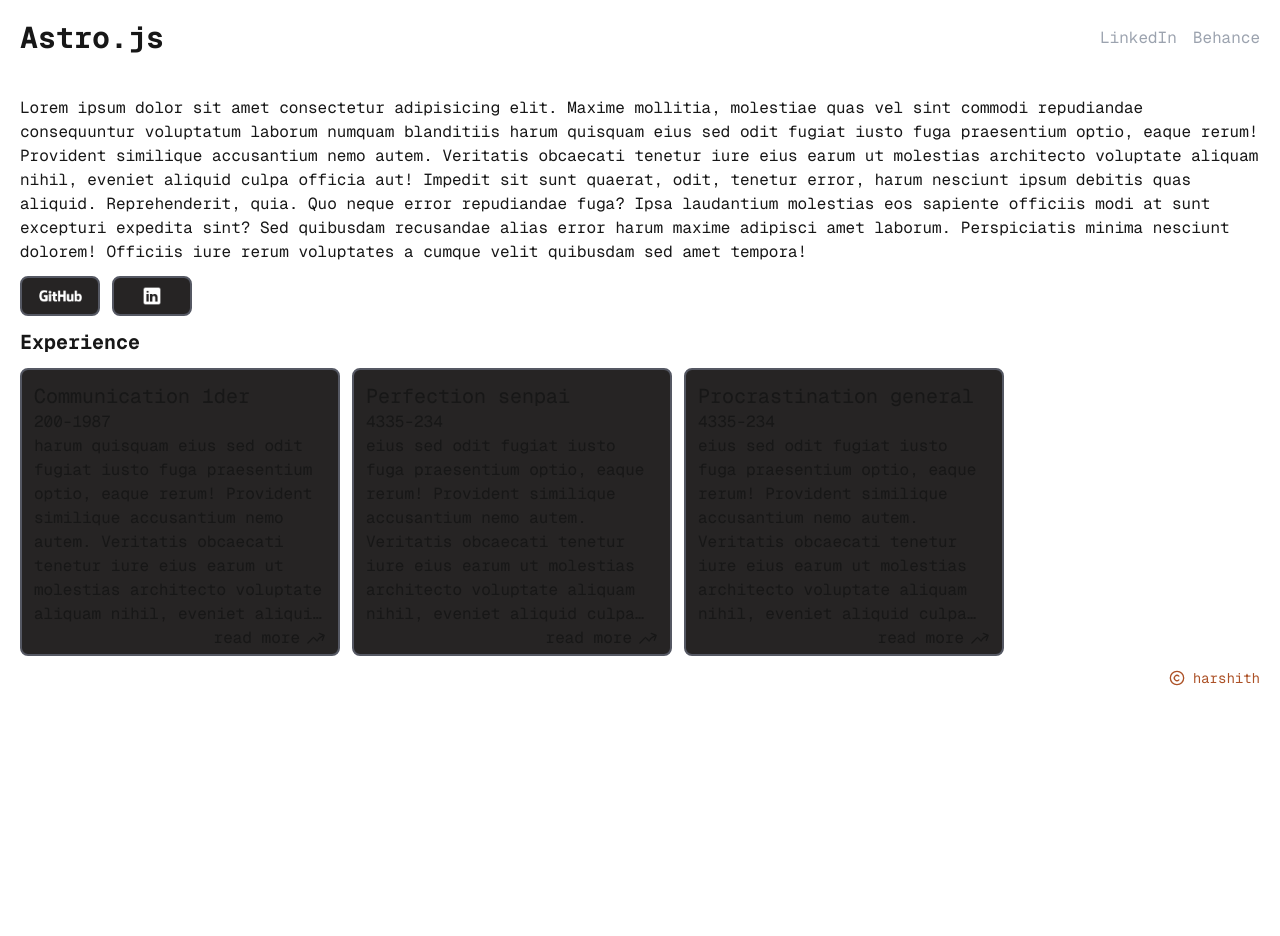
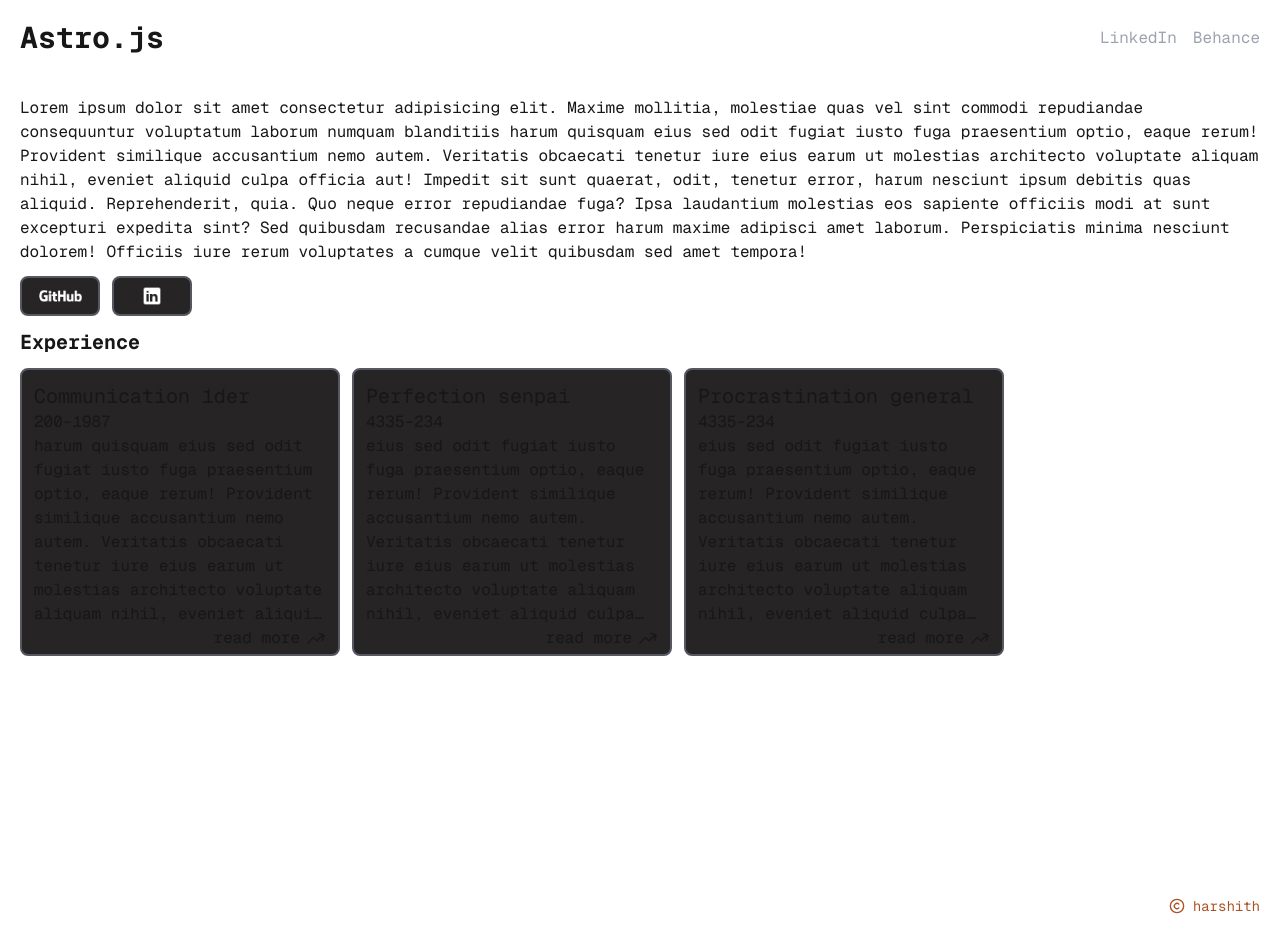
Before and after one commit to HarshithManjunath/next-landing, a Next.js app: page / in a window 1280 px wide. Before the commit the page ends 876 px from the top, so only its background shows below. Built offline with nearby package versions, Linux system fonts and the light colour scheme.

Commit message:
minor UI mods

```diff
--- a/app/ui/components/expcard.tsx
+++ b/app/ui/components/expcard.tsx
@@ -27,7 +27,7 @@ export default function Expcard({ data }: Expcardtype) {
             <div className="exp-exp-details md:text-sm lg:text-base line-clamp-8">
               {item?.text}
             </div>
-            <div className="readmr w-100 flex justify-end items-center space-x-1.5">
+            <div className="readmr w-100 flex justify-end items-center space-x-1.5 cursor-pointer">
               <span>read more</span> <ArrowTrendingUpIcon className="h-5" />
             </div>
           </div>
--- a/app/ui/components/footer.tsx
+++ b/app/ui/components/footer.tsx
@@ -5,13 +5,13 @@ import copyright from "../icons/copyright.svg";
 export default function Footer() {
   return (
     <div
-      className={`${geistMono.className} footer-component pb-3 w-100 flex justify-end items-center space-x-2 text-sm`}
+      className={`${geistMono.className} footer-component px-3 md:px-2.5 lg:p-5 pb-3 w-100 flex justify-end items-center space-x-2 text-sm`}
     >
       <div className="copyright-logo">
         <Image
           aria-hidden
           src={copyright}
-          alt="Globe icon"
+          alt="Copyright icon"
           width={16}
           height={16}
         />
```
Also changed, not shown: app/page.tsx (+5 -3 lines).
